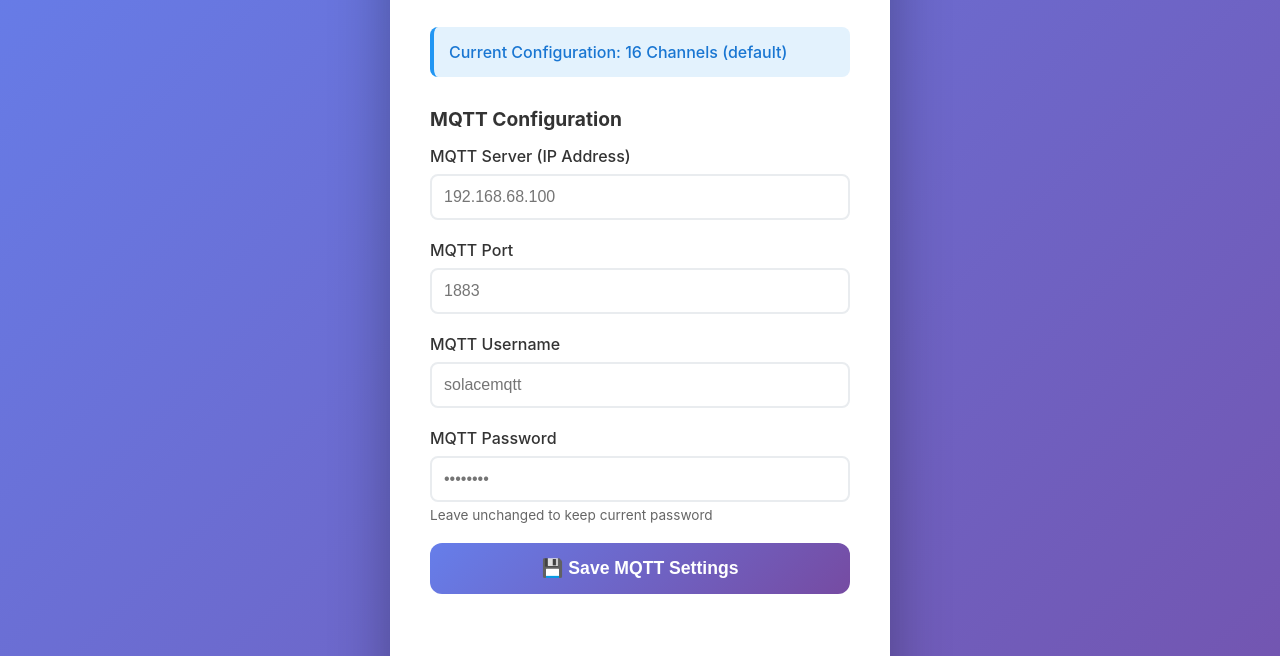
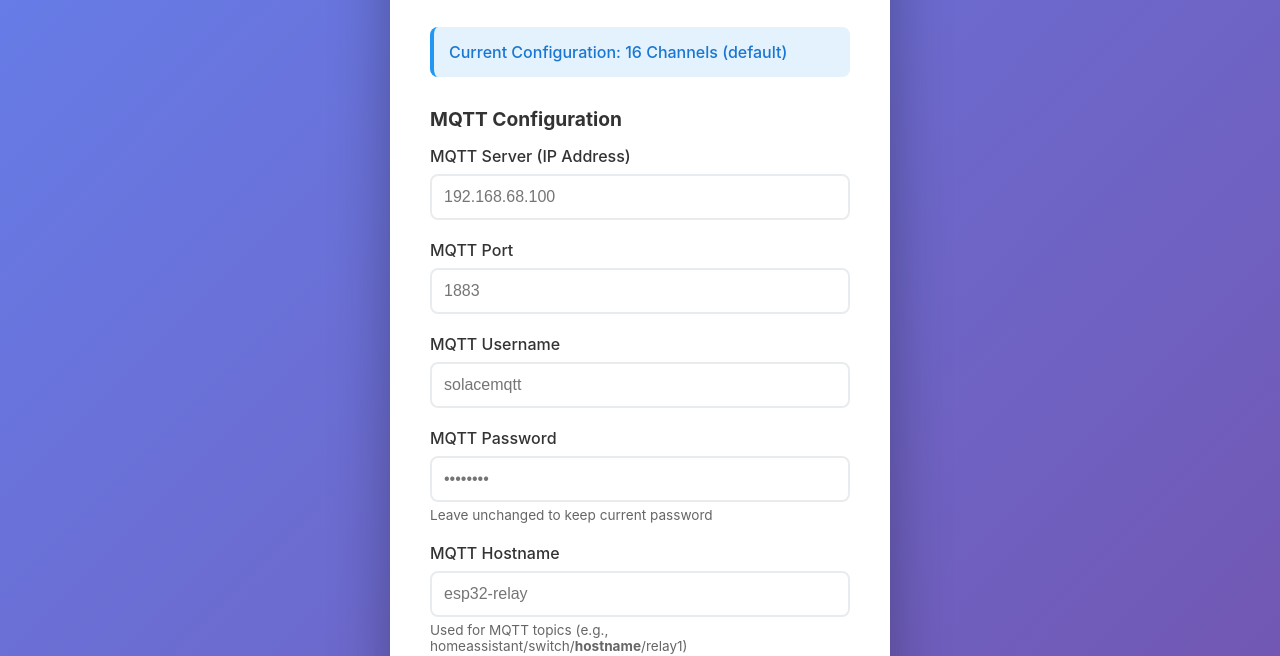
Before and after one commit to DanielAshrafHanna/esp32_relay, a plain HTML site: page data/admin.html in a window 1280 px wide. Shown: the part 129-785 px from the top of the page. Drawn offline with Linux system fonts and the light colour scheme; no server answers.

Commit message:
Add MQTT hostname field to admin panel UI

```diff
--- a/data/admin.html
+++ b/data/admin.html
@@ -267,6 +267,12 @@
                 <small style="color: #666;">Leave unchanged to keep current password</small>
             </div>
 
+            <div class="form-group">
+                <label for="mqtt-hostname">MQTT Hostname</label>
+                <input type="text" id="mqtt-hostname" placeholder="esp32-relay" class="form-input">
+                <small style="color: #666;">Used for MQTT topics (e.g., homeassistant/switch/<strong>hostname</strong>/relay1)</small>
+            </div>
+
             <button class="btn-save" onclick="saveMQTT()" style="margin-bottom: 30px;">💾 Save MQTT Settings</button>
         </div>
 
@@ -337,6 +343,7 @@
                 document.getElementById('mqtt-port').value = data.mqtt_port || 1883;
                 document.getElementById('mqtt-user').value = data.mqtt_user || '';
                 document.getElementById('mqtt-password').value = data.mqtt_password || '';
+                document.getElementById('mqtt-hostname').value = data.mqtt_hostname || 'esp32-relay';
 
                 // Select the current relay count option
                 const option = document.querySelector(`.option-card[data-value="${currentConfig}"]`);
@@ -403,6 +410,7 @@
             const mqttPort = parseInt(document.getElementById('mqtt-port').value);
             const mqttUser = document.getElementById('mqtt-user').value.trim();
             const mqttPassword = document.getElementById('mqtt-password').value;
+            const mqttHostname = document.getElementById('mqtt-hostname').value.trim() || 'esp32-relay';
 
             if (!mqttServer || !mqttPort) {
                 alert('Please fill in MQTT server and port');
@@ -424,7 +432,8 @@
                         mqtt_server: mqttServer,
                         mqtt_port: mqttPort,
                         mqtt_user: mqttUser,
-                        mqtt_password: mqttPassword
+                        mqtt_password: mqttPassword,
+                        mqtt_hostname: mqttHostname
                     })
                 });
 
```
